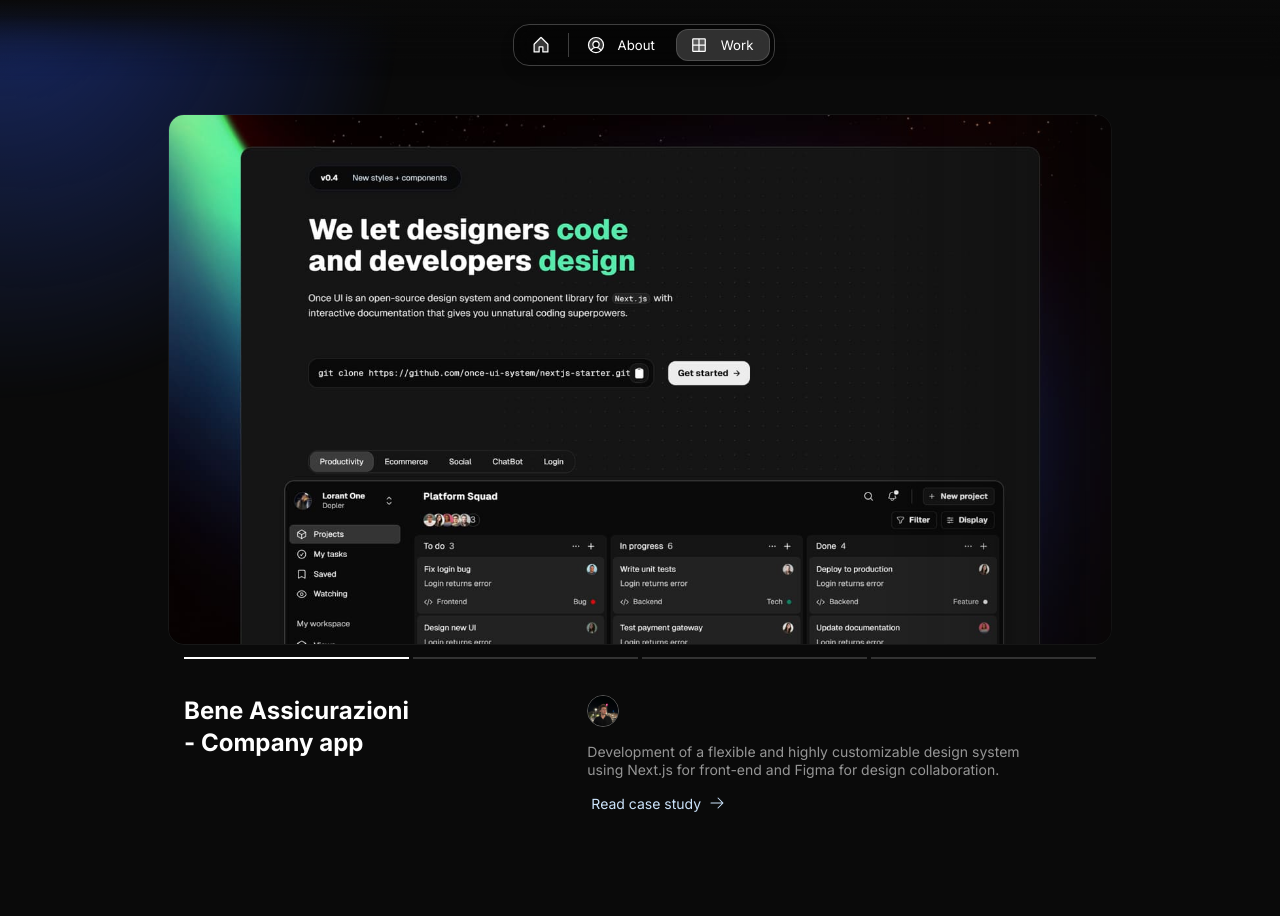
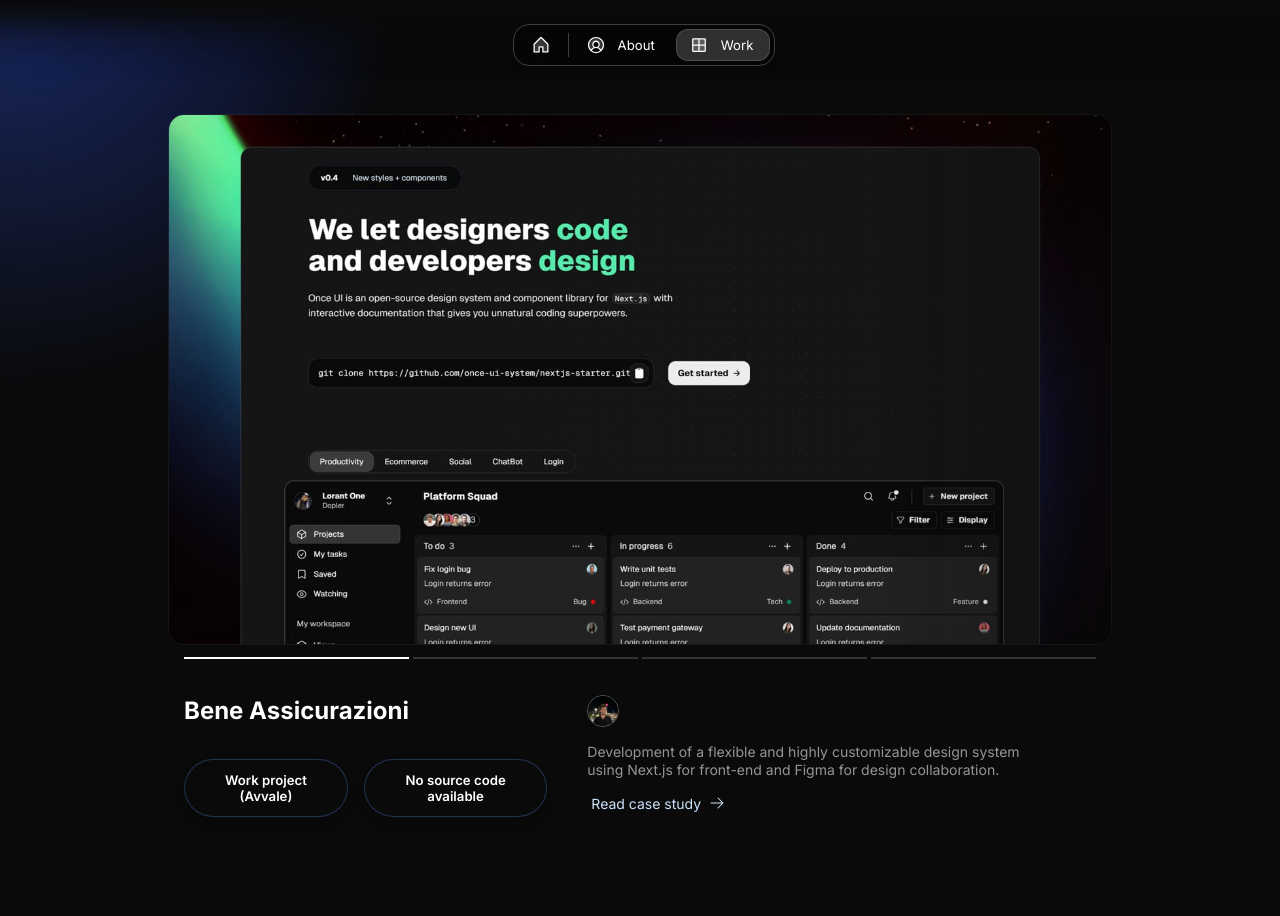
Before and after one commit to VoidElle/portfolio, a Next.js app: page /work in a window 1280 px wide. Shown: the top 916 px of the page. Built offline with nearby package versions, Linux system fonts and the light colour scheme.

Commit message:
chore: Implemented chips to projects

```diff
--- a/src/app/blog/[slug]/page.tsx
+++ b/src/app/blog/[slug]/page.tsx
@@ -24,12 +24,14 @@ export function generateMetadata({ params: { slug } }: BlogParams) {
   let post = getPosts(["src", "app", "blog", "posts"]).find((post) => post.slug === slug);
 
   if (!post) {
+    // @ts-ignore
     return;
   }
 
   let {
     title,
     publishedAt: publishedTime,
+    chips,
     summary: description,
     images,
     image,
@@ -39,6 +41,8 @@ export function generateMetadata({ params: { slug } }: BlogParams) {
 
   return {
     title,
+    // @ts-ignore
+    chips,
     description,
     openGraph: {
       title,
--- a/src/app/utils/utils.ts
+++ b/src/app/utils/utils.ts
@@ -11,6 +11,7 @@ type Team = {
 
 type Metadata = {
   title: string;
+  chips: string[];
   publishedAt: string;
   summary: string;
   image?: string;
@@ -40,6 +41,7 @@ function readMDXFile(filePath: string) {
 
   const metadata: Metadata = {
     title: data.title || "",
+    chips: data.chips || [],
     publishedAt: data.publishedAt,
     summary: data.summary || "",
     image: data.image || "",
--- a/src/app/work/projects/avvale-bene-assicurazioni.mdx
+++ b/src/app/work/projects/avvale-bene-assicurazioni.mdx
@@ -1,5 +1,5 @@
 ---
-title: "Bene Assicurazioni - Company app"
+title: "Bene Assicurazioni"
 chips:
   - Work project (Avvale)
   - No source code available
--- a/src/app/work/projects/avvale-e-solutions-charging-app.mdx
+++ b/src/app/work/projects/avvale-e-solutions-charging-app.mdx
@@ -1,5 +1,8 @@
 ---
 title: "eSolutions Charging"
+chips:
+  - Work project (Avvale)
+  - No source code available
 publishedAt: "2024-04-08"
 summary: "Allows you to manage your Free2move charging stations and have access to a network of charging points available in 29 European countries."
 images:
--- a/src/app/work/projects/avvale-eni-live-europe.mdx
+++ b/src/app/work/projects/avvale-eni-live-europe.mdx
@@ -1,5 +1,8 @@
 ---
 title: "Eni Live - Europe"
+chips:
+  - Work project (Avvale)
+  - No source code available
 publishedAt: "2024-04-08"
 summary: "Development of a flexible and highly customizable design system using Next.js for front-end and Figma for design collaboration."
 images:
--- a/src/app/work/projects/avvale-recharge-around.mdx
+++ b/src/app/work/projects/avvale-recharge-around.mdx
@@ -1,5 +1,8 @@
 ---
 title: "Recharge Around"
+chips:
+  - Work project (Avvale)
+  - No source code available
 publishedAt: "2024-04-08"
 summary: "Helps you find and manage EV charging points effortlessly, with real-time info, payments, and reviews."
 images:
--- a/src/app/work/projects/avvale-yubiq.mdx
+++ b/src/app/work/projects/avvale-yubiq.mdx
@@ -1,5 +1,8 @@
 ---
 title: "YUBIQ"
+chips:
+  - Work project (Avvale)
+  - No source code available
 publishedAt: "2024-04-08"
 summary: "Development of a flexible and highly customizable design system using Next.js for front-end and Figma for design collaboration."
 images:
--- a/src/app/work/projects/personal-tapit.mdx
+++ b/src/app/work/projects/personal-tapit.mdx
@@ -1,5 +1,8 @@
 ---
 title: "TapIt - Be the fastest finger"
+chips:
+  - Personal project
+  - No source code available
 publishedAt: "2024-04-08"
 summary: "Development of a flexible and highly customizable design system using Next.js for front-end and Figma for design collaboration."
 images:
--- a/src/components/ProjectCard.tsx
+++ b/src/components/ProjectCard.tsx
@@ -1,7 +1,7 @@
 "use client";
 
 import {
-  AvatarGroup,
+    AvatarGroup, Badge,
     Carousel,
     Column,
     Flex,
@@ -15,6 +15,7 @@ interface ProjectCardProps {
   priority?: boolean;
   images: string[];
   title: string;
+  chips: string[];
   content: string;
   description: string;
   avatars: { src: string }[];
@@ -25,6 +26,7 @@ export const ProjectCard: React.FC<ProjectCardProps> = ({
   href,
   images = [],
   title,
+  chips,
   content,
   description,
   avatars,
@@ -47,13 +49,22 @@ export const ProjectCard: React.FC<ProjectCardProps> = ({
         paddingBottom="24"
         gap="l"
       >
+
+          <Flex flex={5} direction={"column"} gap="s">
               {title && (
-          <Flex flex={5}>
                   <Heading as="h2" wrap="balance" variant="heading-strong-xl">
                       {title}
                   </Heading>
+              )}
+              <Flex gap={"s"} paddingTop={"s"}>
+                  {chips.length > 0 && (
+                      chips.map((chip: string) => (
+                          <Badge align={"center"} title={chip} arrow={false} effect={false} />
+                      ))
+                  )}
               </Flex>
-        )}
+          </Flex>
+
         {(avatars?.length > 0 || description?.trim() || content?.trim()) && (
           <Column flex={7} gap="16">
             {avatars?.length > 0 && <AvatarGroup avatars={avatars} size="m" reverse />}
--- a/src/components/work/Projects.tsx
+++ b/src/components/work/Projects.tsx
@@ -26,6 +26,7 @@ export function Projects({ range }: ProjectsProps) {
           href={`work/${post.slug}`}
           images={post.metadata.images}
           title={post.metadata.title}
+          chips={post.metadata.chips}
           description={post.metadata.summary}
           content={post.content}
           avatars={post.metadata.team?.map((member) => ({ src: member.avatar })) || []}
```
Also changed, not shown: src/app/work/[slug]/page.tsx (+13 -1 lines). Lines whose indentation alone changed are shown as unchanged.
